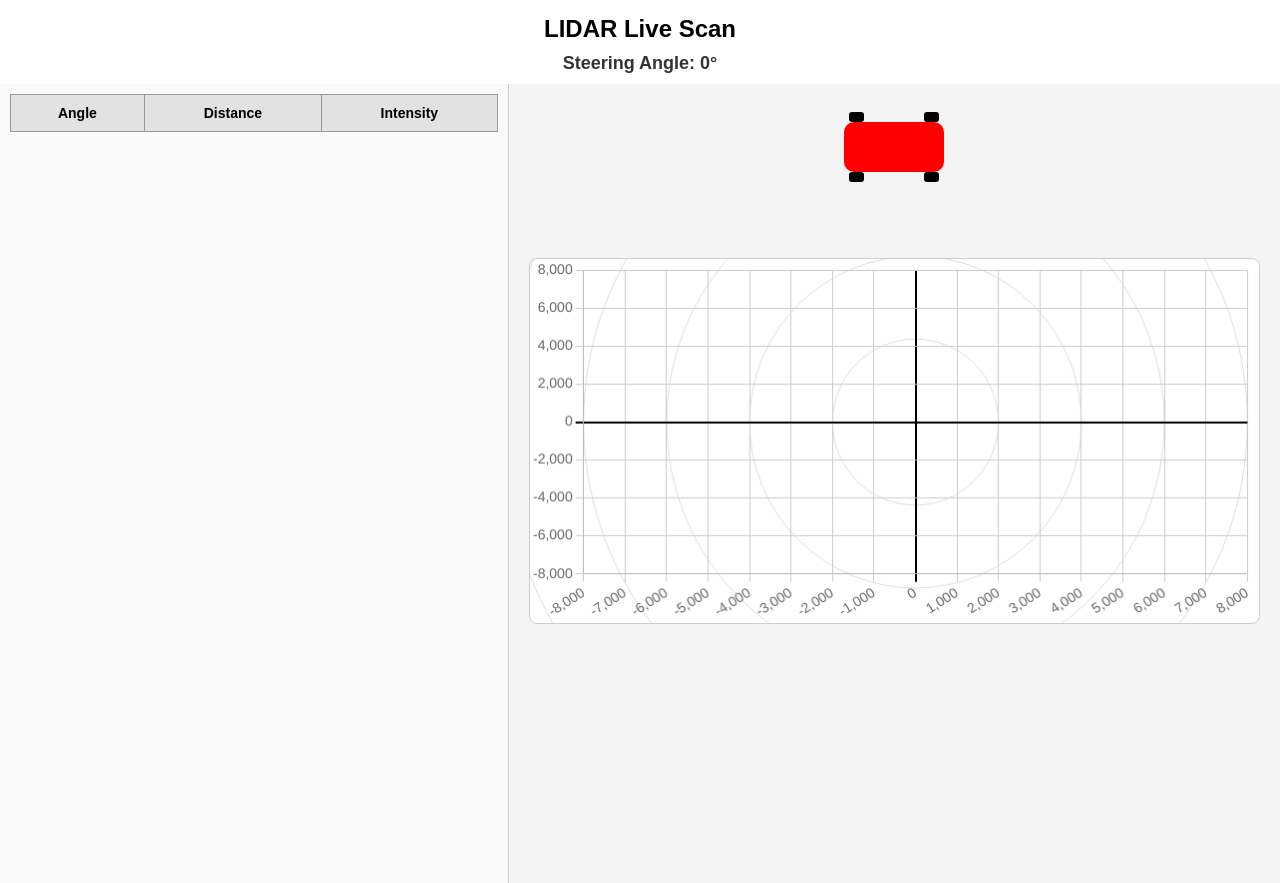
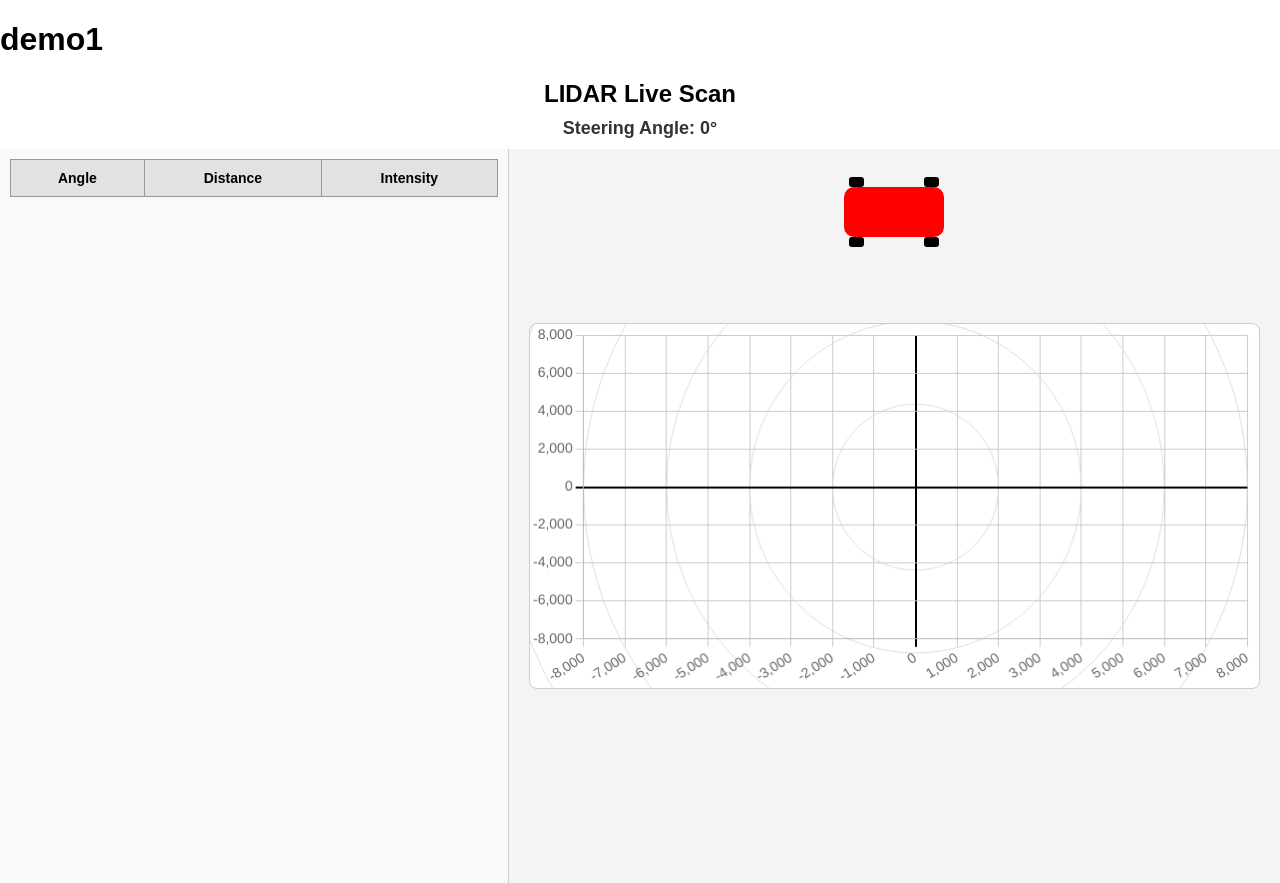
Before and after one commit to Kshipajaiswal/Steering-Aware-LIDAR-Visualization-Dashboard, a Flask app: page / in a window 1280 px wide. Shown: the top 883 px of the page. Run offline with Flask 3, Linux system fonts and the light colour scheme; data that the repository does not hold is empty.

Commit message:
added demo1 title

```diff
--- a/templates/index.html
+++ b/templates/index.html
@@ -7,6 +7,7 @@
     <script src="https://cdn.jsdelivr.net/npm/chart.js"></script>
 </head>
 <body>
+    <h1>demo1</h1>
     <h2 style="text-align:center;">LIDAR Live Scan</h2>
     <div id="steering-angle-display">Steering Angle: 0°</div>
     <div class="container">
```
